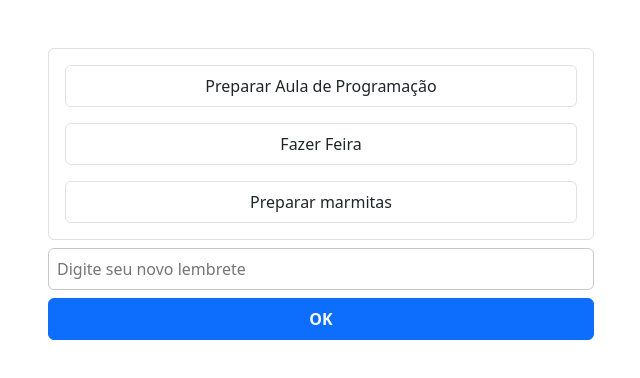
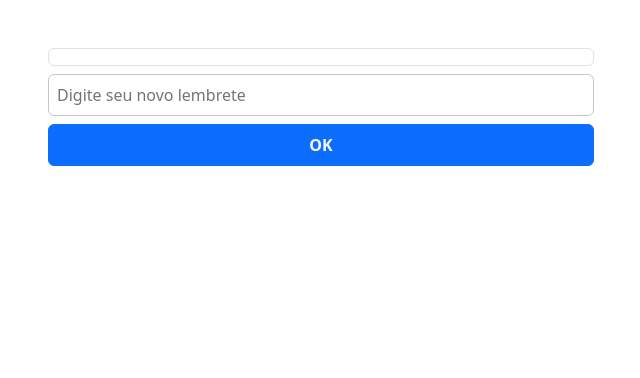
Before and after one commit to VitorHugoAntunes/PDM_P1_App_Lembretes, a React (Vite) app: page / in a window 1280 px wide. Shown: the top 378 px of the page, without its empty margins (319-959 px from the left). Built offline with nearby package versions, Linux system fonts and the light colour scheme.

Commit message:
feat(p1-pdmn):exibelistareal

```diff
--- a/src/App.tsx
+++ b/src/App.tsx
@@ -1,28 +1,11 @@
-import { LembreteEntrada } from "./components/LembreteEntrada";
-import { LembreteLista } from "./components/LembreteLista";
+import { LembreteEntrada } from './components/LembreteEntrada';
 
 export const App = () => {
-
-  const tarefas = [
-    {
-        id: 1,
-        titulo: "Preparar Aula de Programação"
-    },
-    {
-        id: 2,
-        titulo: "Fazer Feira"
-    },
-    {
-        id: 3,
-        titulo: "Preparar marmitas"
-    }
-  ]
 
   return (
     <div className="container">
       <div className="row justify-content-center mt-5">
         <div className="col-md-6">
-          <LembreteLista tarefas={ tarefas }/>
           <LembreteEntrada />
         </div>
       </div>
--- a/src/components/LembreteEntrada.tsx
+++ b/src/components/LembreteEntrada.tsx
@@ -1,11 +1,45 @@
+
+import { useState, ChangeEvent, FormEvent } from 'react';
+import { LembreteLista } from './LembreteLista';
+
+type Tarefa = {
+  id: number;
+  titulo: string;
+};
+
+
 export const LembreteEntrada = () => {
+  const [novoLembrete, setNovoLembrete] = useState<string>('');
+  const [tarefas, setTarefas] = useState<Tarefa[]>([]);
+
+  const criarTarefa = (event: FormEvent<HTMLFormElement>) => {
+    event.preventDefault();
+    adicionarLembrete(novoLembrete);
+    setNovoLembrete('');
+  };
+
+  const tarefa = (event: ChangeEvent<HTMLInputElement>) => {
+    setNovoLembrete(event.target.value);
+  };
+
+  const adicionarLembrete = (novoLembrete: string) => {
+    const novaTarefa: Tarefa = {
+      id: Date.now(),
+      titulo: novoLembrete,
+    };
+    setTarefas([...tarefas, novaTarefa]);
+  };
+
   return (
     <div>
-      <form className="w-100 d-flex flex-column">
+      <LembreteLista tarefas={tarefas} />
+      <form className="w-100 d-flex flex-column" onSubmit={criarTarefa}>
         <input
           type="text"
           placeholder="Digite seu novo lembrete"
           className="border border-secondary-subtle rounded p-2"
+          value={novoLembrete}
+          onChange={tarefa}
         />
         <button
           type="submit"
```
Also changed, not shown: src/components/LembreteLista.tsx (+12 -13 lines).
